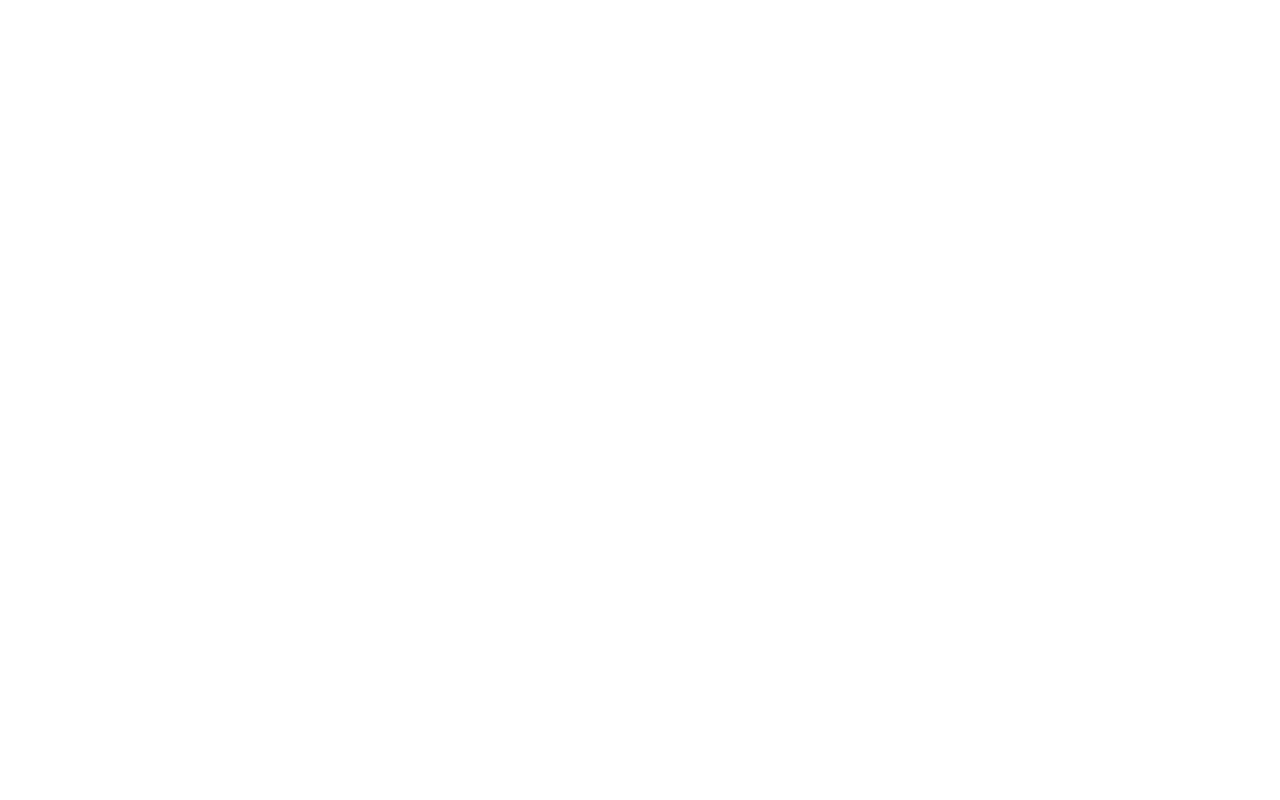
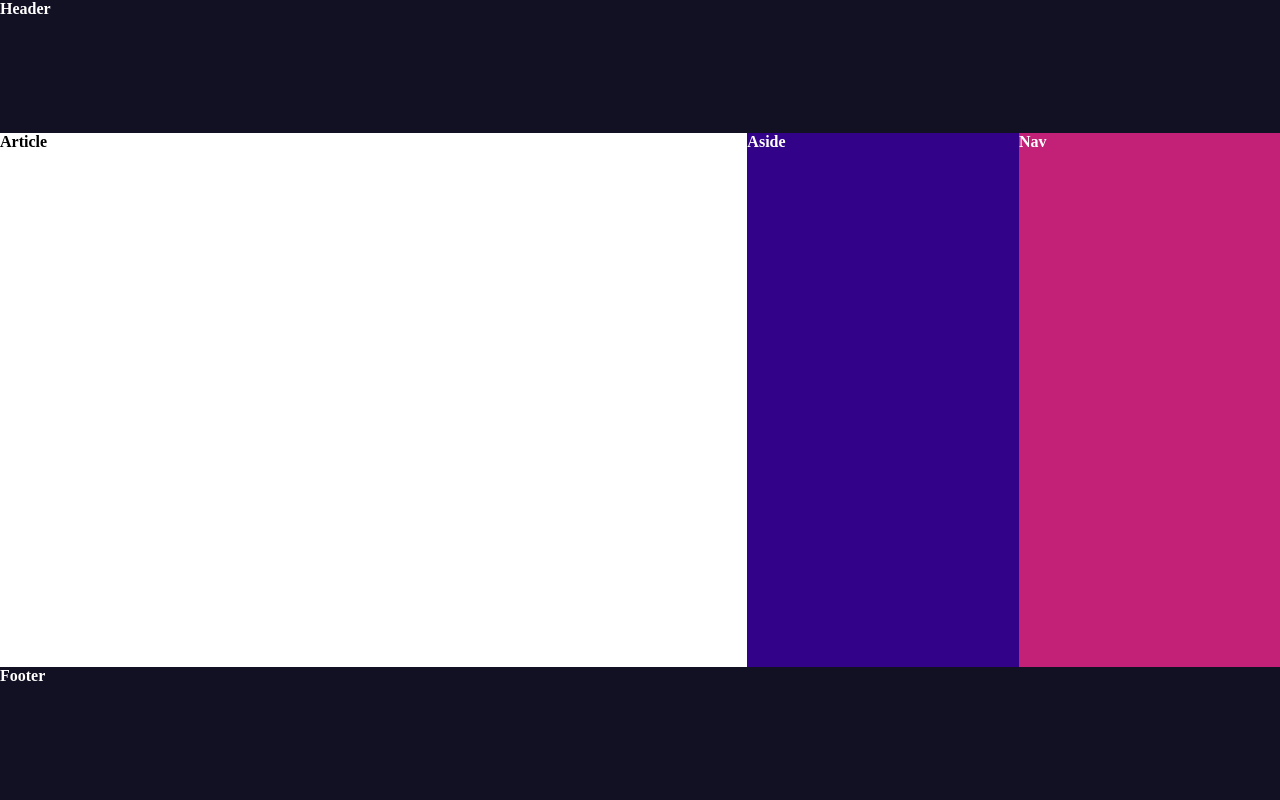
Before and after one commit to aygenyucel/w5-d3-flexbox, a plain HTML site: page ex1/index.html in a window 1280 px wide. Drawn offline with Linux system fonts and the light colour scheme.

Commit message:
Added layout 1

```diff
--- a/ex1/index.html
+++ b/ex1/index.html
@@ -7,5 +7,15 @@
     <link rel="stylesheet" href="./styles.css" />
     <title>FlexBox Exercise 1</title>
   </head>
-  <body></body>
+  <body>
+    <div class="container">
+      <div class="header">Header</div>
+      <div class="main-content">
+        <div class="article">Article</div>
+        <div class="aside">Aside</div>
+        <div class="nav">Nav</div>
+      </div>
+      <div class="footer">Footer</div>
+    </div>
+  </body>
 </html>
--- a/ex1/styles.css
+++ b/ex1/styles.css
@@ -0,0 +1,43 @@
+html,
+body {
+  margin: 0;
+  height: 100%;
+}
+
+.container {
+  display: flex;
+  flex-direction: column;
+  height: 100%;
+  color: white;
+  font-weight: 600;
+}
+
+.main-content {
+  display: flex;
+  flex-direction: row;
+  flex-basis: 80%;
+  /*flex-basis controls the height, because our parent flex-direction is column*/
+  width: 100%;
+}
+
+.header,
+.footer {
+  background-color: #121023;
+  flex-basis: 20%;
+}
+
+.article {
+  background-color: #ffffff;
+  color: black;
+  flex-grow: 3;
+}
+
+.aside {
+  background-color: #320388;
+  flex-grow: 1;
+}
+
+.nav {
+  background-color: #c22177;
+  flex-grow: 1;
+}
```
